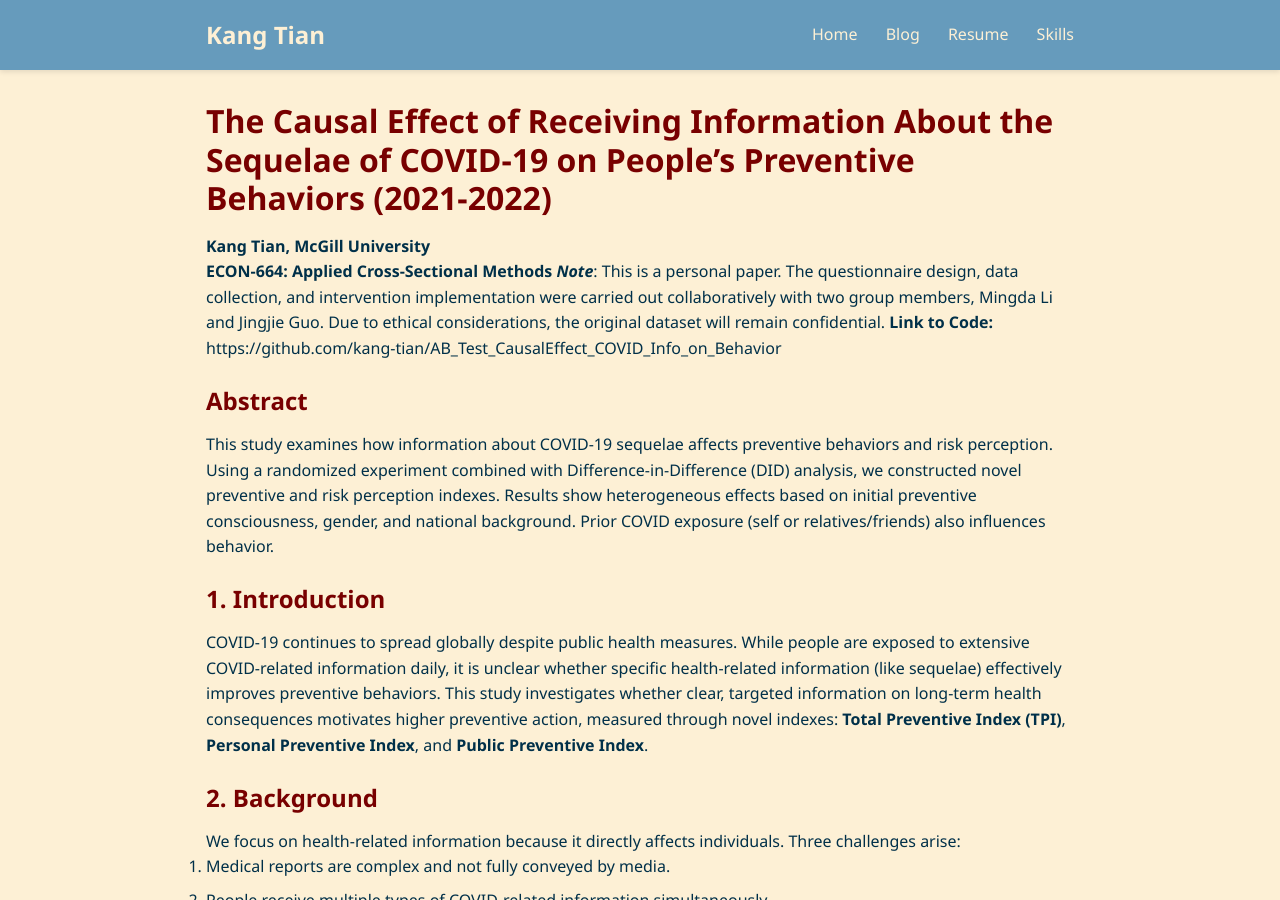
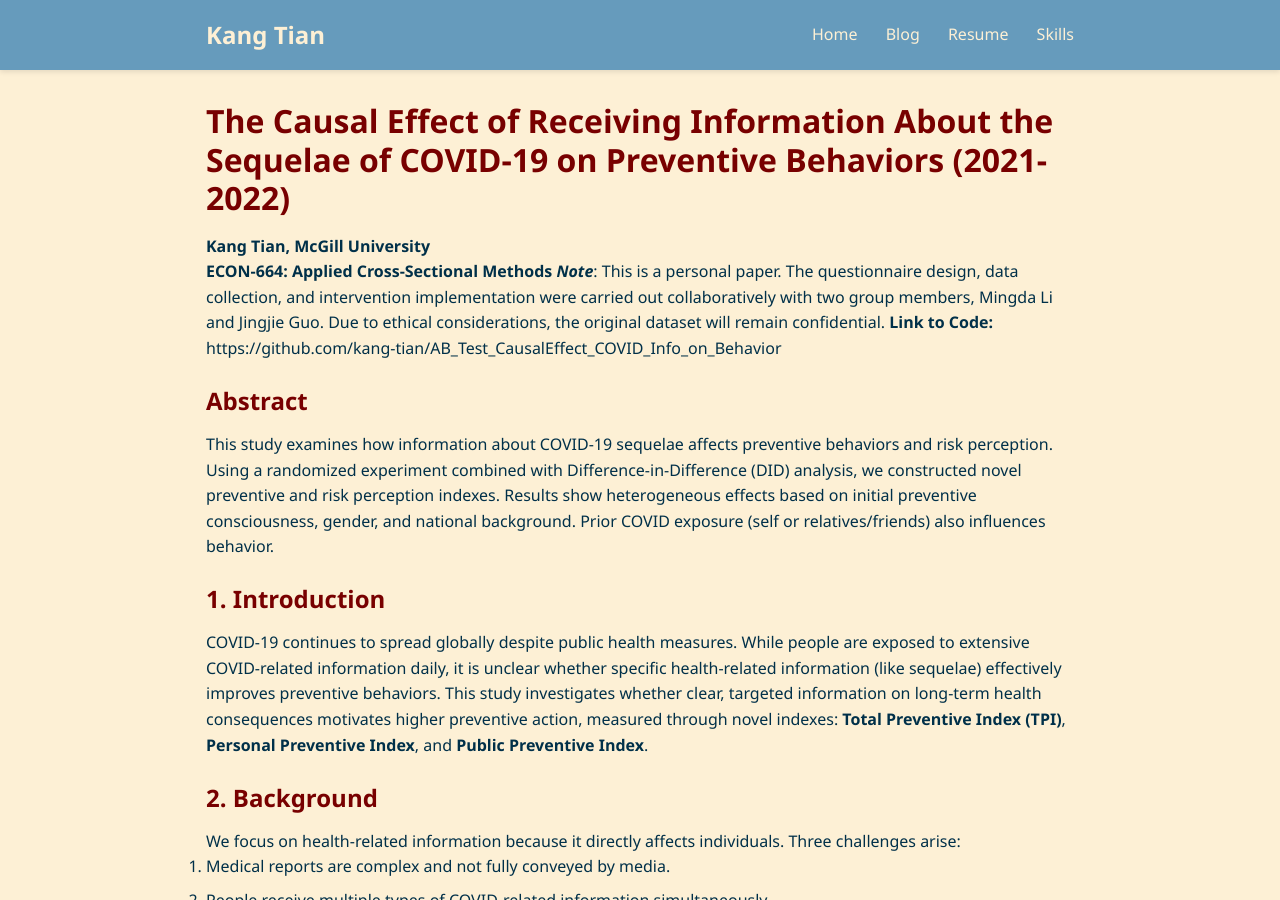
Before and after one commit to kang-tian/kang-tian.github.io, a Jekyll site: the page built from projects/AB_Test_CausalEffect_COVID_Info_on_Behavior/index.md, in a window 1280 px wide and 900 px high. Built offline with Jekyll 4.4.1, drawn with Linux system fonts in a browser that asks for light colours; our own code applies the rules of GitHub Pages for plain Markdown files.

Commit message:
Update index.md

```diff
--- a/projects/AB_Test_CausalEffect_COVID_Info_on_Behavior/index.md
+++ b/projects/AB_Test_CausalEffect_COVID_Info_on_Behavior/index.md
@@ -1,4 +1,4 @@
-# The Causal Effect of Receiving Information About the Sequelae of COVID-19 on People’s Preventive Behaviors (2021-2022)
+# The Causal Effect of Receiving Information About the Sequelae of COVID-19 on Preventive Behaviors (2021-2022)
 
 **Kang Tian, McGill University**
 **ECON-664: Applied Cross-Sectional Methods**
```
